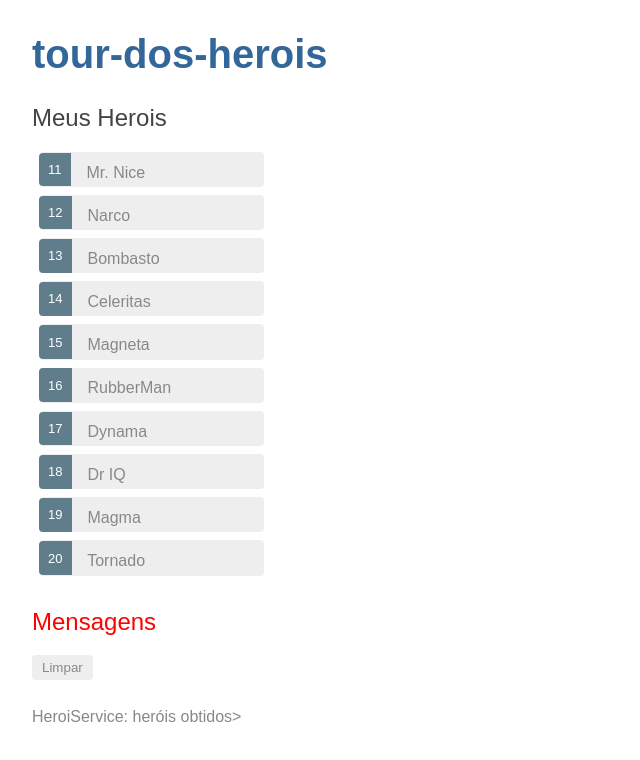
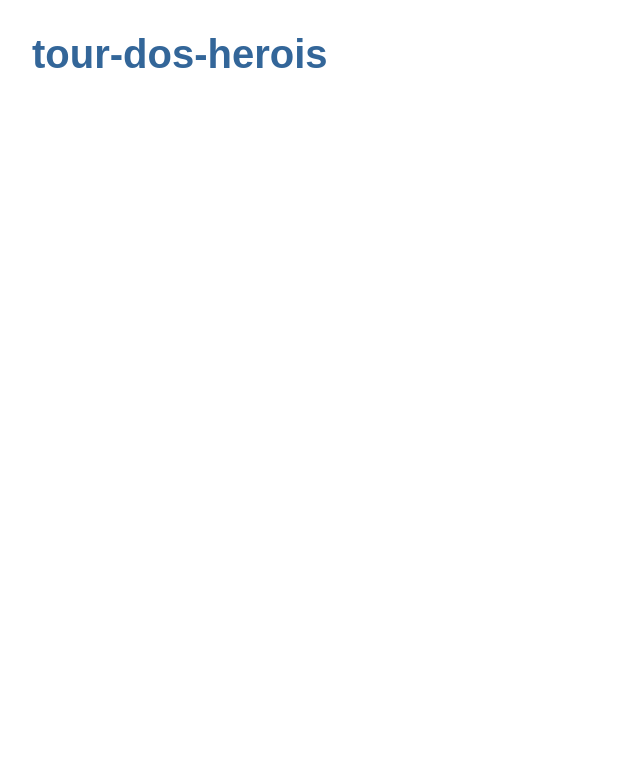
Before and after one commit to KaliaryCisne/tour-dos-herois, an Angular app: page / in a window 1280 px wide. Shown: the top 760 px of the page, without its empty margins (0-640 px from the left). Built offline with nearby package versions, Linux system fonts and the light colour scheme.

Commit message:
Iniciando roteamento

```diff
--- a/src/app/app.component.html
+++ b/src/app/app.component.html
@@ -1,3 +1,4 @@
 <h1>{{titulo}}</h1>
-<app-herois></app-herois>
+<!-- Diz ao roteador onde exibir as visões roteadas -->
+<router-outlet></router-outlet>
 <app-mensagens></app-mensagens>
--- a/src/app/app.module.ts
+++ b/src/app/app.module.ts
@@ -6,6 +6,7 @@
 import { HeroisComponent } from './herois/herois.component';
 import { HeroiDetalheComponent } from './heroi-detalhe/heroi-detalhe.component';
 import { MensagensComponent } from './mensagens/mensagens.component';
+import { AppRoutingModule } from './app-routing.module';
 
 @NgModule({
   declarations: [
@@ -17,6 +18,7 @@
   imports: [
     BrowserModule,
     FormsModule,
+    AppRoutingModule,
   ],
   providers: [],
   bootstrap: [AppComponent]
```
Also changed, not shown: src/app/app-routing.module.ts (added, +15 -0 lines), 1 other file (tests, documents, lock files or other folders).
